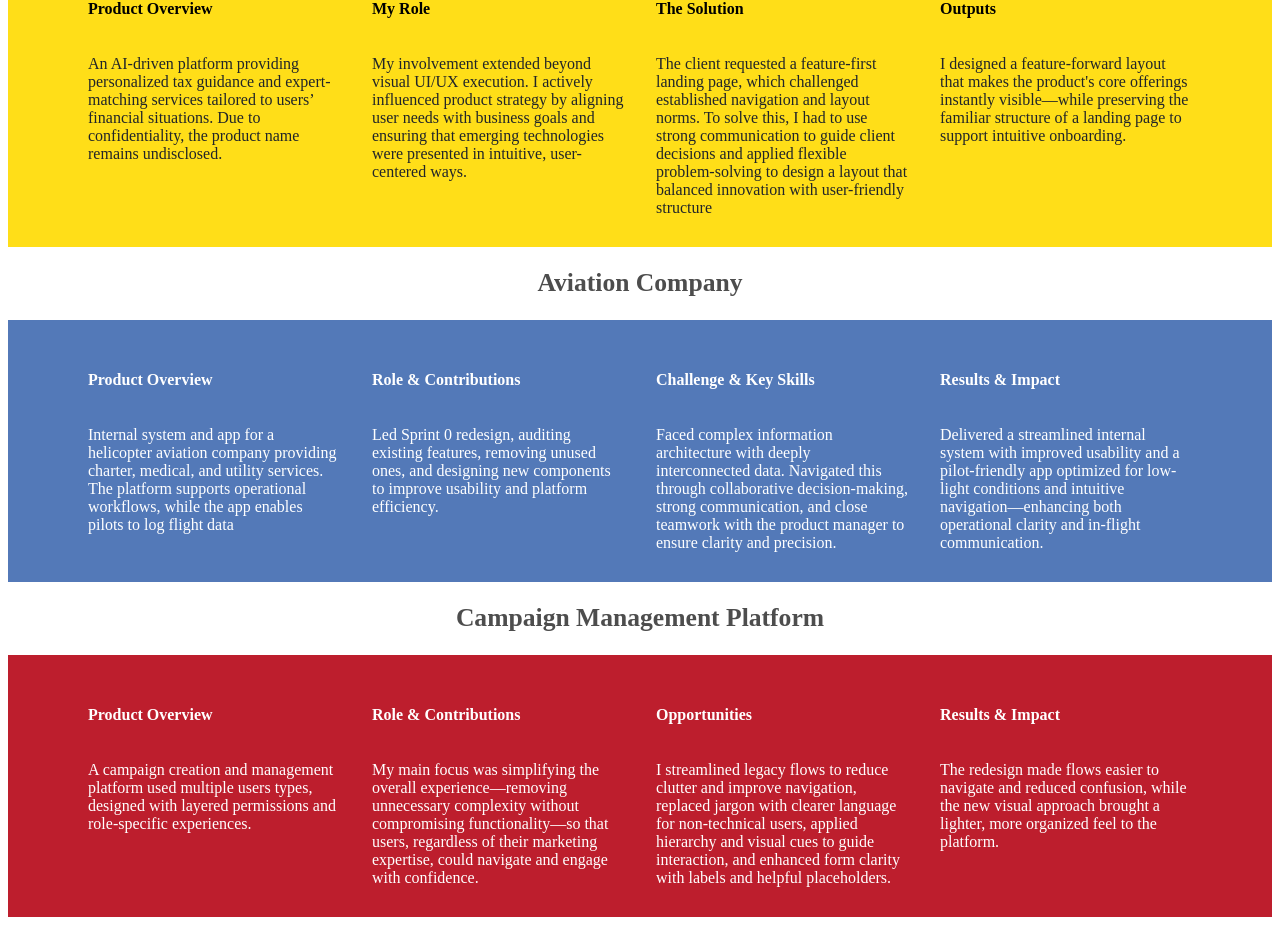
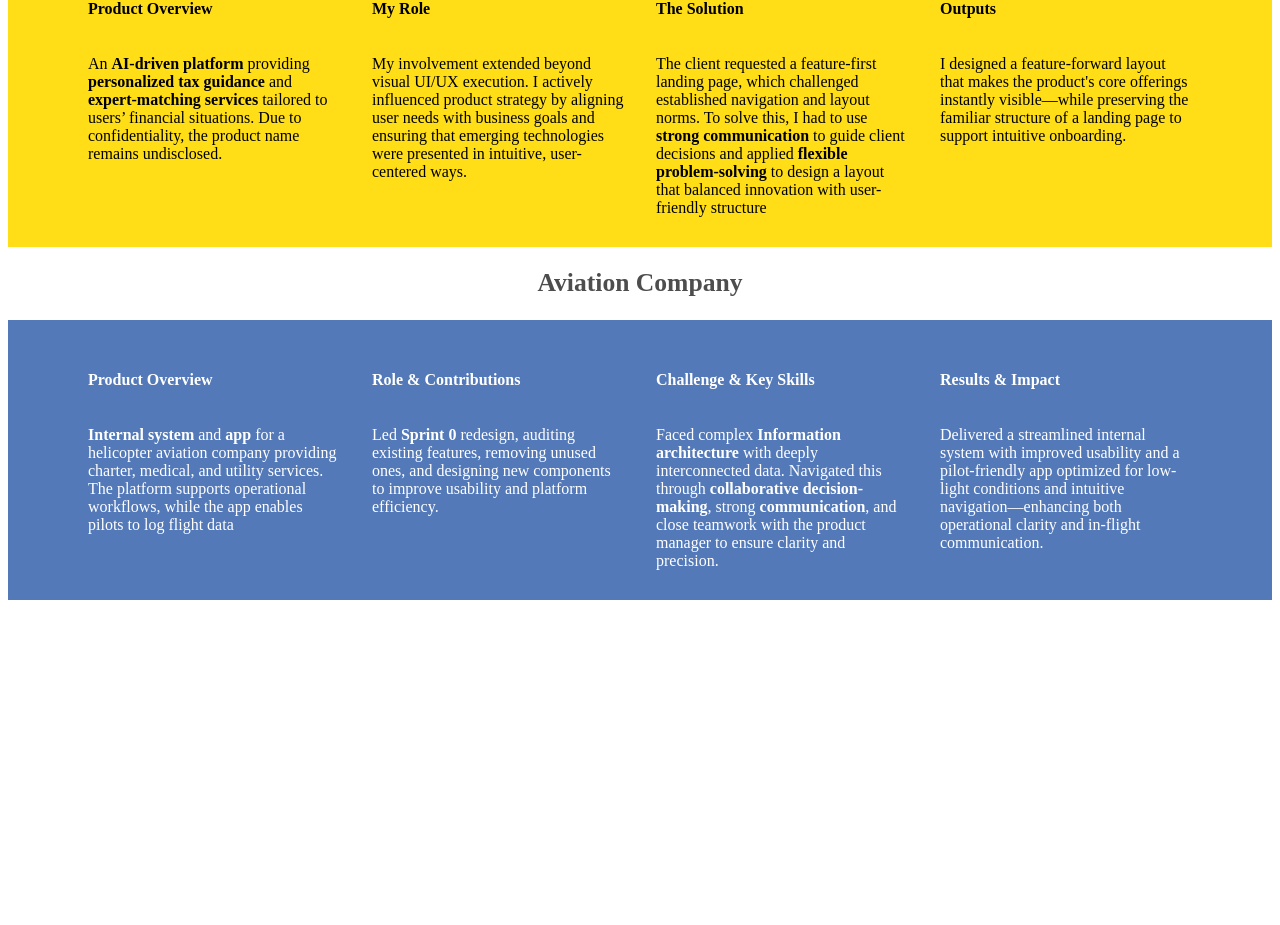
Before and after one commit to luisadeguimaraes/portfolio, a React (Vite) app: page / in a window 1280 px wide. Shown: the part 1115-2040 px from the top of the page. After the commit the page ends 1723 px from the top, so only its background shows below. Built offline with nearby package versions, Linux system fonts and the light colour scheme; a web font is replaced by a local one.

Commit message:
got bolding to work on 2 sections

```diff
--- a/src/SelectedWorkData.ts
+++ b/src/SelectedWorkData.ts
@@ -1,5 +1,5 @@
-// src/data/portfolioData.ts
- const portfolioData = [
+// src/data/SelectedWorkData.ts
+const portfolioData = [
   {
     id: 1,
     title: "AI-Driven Tax Guidance and Expert Matching Platform",
@@ -9,23 +9,41 @@
     descriptions: [
       {
         heading: "Product Overview",
-        paragraph: "An AI-driven platform providing personalized tax guidance and expert-matching services tailored to users’ financial situations. Due to confidentiality, the product name remains undisclosed.",
+        paragraph: [
+          { text: "An " },
+          { text: "AI-driven platform", bold: true },
+          { text: " providing " },
+          { text: "personalized tax guidance", bold: true },
+          { text: " and " },
+          { text: "expert-matching services", bold: true },
+          { text: " tailored to users’ financial situations. Due to confidentiality, the product name remains undisclosed." },
+        ],
       },
       {
         heading: "My Role",
-        paragraph: "My involvement extended beyond visual UI/UX execution. I actively influenced product strategy by aligning user needs with business goals and ensuring that emerging technologies were presented in intuitive, user-centered ways.",
+        paragraph: [
+          { text: "My involvement extended beyond visual UI/UX execution. I actively influenced product strategy by aligning user needs with business goals and ensuring that emerging technologies were presented in intuitive, user-centered ways." }
+        ],
       },
       {
         heading: "The Solution",
-        paragraph: "The client requested a feature-first landing page, which challenged established navigation and layout norms. To solve this, I had to use strong communication to guide client decisions and applied flexible problem-solving to design a layout that balanced innovation with user-friendly structure",
+        paragraph: [
+          { text: "The client requested a feature-first landing page, which challenged established navigation and layout norms. To solve this, I had to use " },
+          { text: "strong communication", bold: true },
+          { text: " to guide client decisions and applied " },
+          { text: "flexible problem-solving", bold: true },
+          { text: " to design a layout that balanced innovation with user-friendly structure" }
+        ],
       },
       {
         heading: "Outputs",
-        paragraph: "I designed a feature-forward layout that makes the product's core offerings instantly visible—while preserving the familiar structure of a landing page to support intuitive onboarding."
-      }
+        paragraph: [
+          { text: "I designed a feature-forward layout that makes the product's core offerings instantly visible—while preserving the familiar structure of a landing page to support intuitive onboarding." }
+        ],
+      },
     ],
   },
-  {
+   {
     id: 2,
     title: "Aviation Company",
     images: ["/path/to/image3.jpg"],
@@ -34,21 +52,39 @@
     descriptions: [
       {
         heading: "Product Overview",
-        paragraph: "Internal system and app for a helicopter aviation company providing charter, medical, and utility services. The platform supports operational workflows, while the app enables pilots to log flight data",
+        paragraph: [
+          { text: "Internal system", bold: true },
+          { text: " and " },
+          { text: "app", bold: true },
+          { text: " for a helicopter aviation company providing charter, medical, and utility services. The platform supports operational workflows, while the app enables pilots to log flight data" },
+        ],
       },
       {
         heading: "Role & Contributions",
-        paragraph: "Led Sprint 0 redesign, auditing existing features, removing unused ones, and designing new components to improve usability and platform efficiency.",
+        paragraph: [
+          { text: "Led " },
+          { text: "Sprint 0", bold: true },
+          { text: " redesign, auditing existing features, removing unused ones, and designing new components to improve usability and platform efficiency." },
+        ],
       },
       {
         heading: "Challenge & Key Skills",
-        paragraph: "Faced complex information architecture with deeply interconnected data. Navigated this through collaborative decision-making, strong communication, and close teamwork with the product manager to ensure clarity and precision.",
+        paragraph: [
+          { text: "Faced complex " },
+          { text: "Information architecture", bold: true },
+          { text: " with deeply interconnected data. Navigated this through " },
+          { text: "collaborative decision-making", bold: true },
+          { text: ", strong " },
+          { text: "communication", bold: true },
+          { text: ", and close teamwork with the product manager to ensure clarity and precision." },
+        ],
       },
       {
         heading: "Results & Impact",
-        paragraph: "Delivered a streamlined internal system with improved usability and a pilot-friendly app optimized for low-light conditions and intuitive navigation—enhancing both operational clarity and in-flight communication.",
+        paragraph: [
+          { text: "Delivered a streamlined internal system with improved usability and a pilot-friendly app optimized for low-light conditions and intuitive navigation—enhancing both operational clarity and in-flight communication." }
+        ],
       },
-
     ],
   },
   {
@@ -60,19 +96,27 @@
     descriptions: [
       {
         heading: "Product Overview",
-        paragraph: "A campaign creation and management platform used multiple users types, designed with layered permissions and role-specific experiences.",
+        paragraph: [
+          { text: "A campaign creation and management platform used multiple users types, designed with layered permissions and role-specific experiences." }
+        ],
       },
       {
         heading: "Role & Contributions",
-        paragraph: "My main focus was simplifying the overall experience—removing unnecessary complexity without compromising functionality—so that users, regardless of their marketing expertise, could navigate and engage with confidence.",
+        paragraph: [
+          { text: "My main focus was simplifying the overall experience—removing unnecessary complexity without compromising functionality—so that users, regardless of their marketing expertise, could navigate and engage with confidence." }
+        ],
       },
       {
         heading: "Opportunities",
-        paragraph: "I streamlined legacy flows to reduce clutter and improve navigation, replaced jargon with clearer language for non-technical users, applied hierarchy and visual cues to guide interaction, and enhanced form clarity with labels and helpful placeholders.",
+        paragraph: [
+          { text: "I streamlined legacy flows to reduce clutter and improve navigation, replaced jargon with clearer language for non-technical users, applied hierarchy and visual cues to guide interaction, and enhanced form clarity with labels and helpful placeholders." }
+        ],
       },
       {
         heading: "Results & Impact",
-        paragraph: "The redesign made flows easier to navigate and reduced confusion, while the new visual approach brought a lighter, more organized feel to the platform. ",
+        paragraph: [
+          { text: "The redesign made flows easier to navigate and reduced confusion, while the new visual approach brought a lighter, more organized feel to the platform. " }
+        ],
       },
     ],
   },
--- a/src/components/SelectedWork/AvaitionExample.tsx
+++ b/src/components/SelectedWork/AvaitionExample.tsx
@@ -1,49 +1,54 @@
-
-// src/components/TaxGuidanceExample.tsx
+// src/components/AviationExamples.tsx
 import styles from "./SelectedWork.module.css";
-// Make sure to use the correct path and file name for your data
 import portfolioData from "../../SelectedWorkData";
 
 
-const AviationExample = () => {
-    // Find the specific data object for this project.
+
+
+const AviationExamples = () => {
+
     const aviationProject = portfolioData.find(project => project.id === 2);
 
-    // Add a check to ensure the data was found before trying to use it.
-    if (!aviationProject) {
+
+      if (!aviationProject) {
         return <div>Project data not found.</div>;
     }
 
     return (
-        <div >
+        <div
+             className={styles.projectItemContainer}>
             <div className={styles.headlineContainer}>
                 <h2 className={styles.sampleWorkHeadline}>
                     {aviationProject.title}
                 </h2>
             </div>
-
-            {/* Map over the images array to display the pictures
-      <div className={styles.imageGallery}>
-        {aviationProject.images.map((imgSrc, index) => (
-          <img key={index} src={imgSrc} alt={`${aviationProject.title} ${index}`} />
-        ))}
-      </div> */}
-
             {/* Map over the descriptions array to display the content */}
-            <div style={{ backgroundColor: aviationProject.backgroundColor }}
-                className={styles.descriptionContainer}>
-
-
+            <div style={{ backgroundColor: aviationProject.backgroundColor }} className={styles.descriptionContainer}>
                 {aviationProject.descriptions.map((desc, index) => (
                     <div key={index} className={styles.descriptionSection}>
-                        <h4 style={{ color: aviationProject.secondaryColor }}  className={styles.descriptionHeading}>{desc.heading}</h4>
-                        <p style={{ color: aviationProject.secondaryColor }} className={styles.descriptionParagraph}>{desc.paragraph}</p>
+                        <h4
+                          style={{ color: aviationProject.secondaryColor }}
+                          className={styles.descriptionHeading}>
+                            {desc.heading}
+                        </h4>
+                        <p
+                          className={styles.descriptionParagraph}
+                          style={{ color: aviationProject.secondaryColor }}
+                        >
+                            {/* This is the new rendering logic for the paragraph */}
+                            {desc.paragraph.map((part, partIndex) =>
+                                part.bold ? (
+                                    <strong key={partIndex}>{part.text}</strong>
+                                ) : (
+                                    <span key={partIndex}>{part.text}</span>
+                                )
+                            )}
+                        </p>
                     </div>
                 ))}
-
             </div>
         </div>
     );
 };
 
-export default AviationExample;
+export default AviationExamples;
--- a/src/components/SelectedWork/SelectedWork.tsx
+++ b/src/components/SelectedWork/SelectedWork.tsx
@@ -1,7 +1,7 @@
 import styles from "./SelectedWork.module.css"
 import TaxGuidanceExample from "./TaxGuidanceExample";
-import AviationExample from "./AvaitionExample";
-import CampaignPlatformExample from "./CampaignPlatformExample";
+import AviationExamples from "./AvaitionExample";
+// import CampaignPlatformExample from "./CampaignPlatformExample";
 
 
 const SelectedWork = () => {
@@ -14,8 +14,8 @@ const SelectedWork = () => {
             <h3 className={styles.selectedWorkP}>Selected Work</h3>
         </div>
         <TaxGuidanceExample/>
-        <AviationExample/>
-        <CampaignPlatformExample/>
+        <AviationExamples/>
+        {/* <CampaignPlatformExample/> */}
 
       </div>
     </div>
--- a/src/components/SelectedWork/TaxGuidanceExample.tsx
+++ b/src/components/SelectedWork/TaxGuidanceExample.tsx
@@ -14,27 +14,36 @@ const TaxGuidanceExample = () => {
     }
 
     return (
-        <div >
+        <div>
             <div className={styles.headlineContainer}>
                 <h2 className={styles.sampleWorkHeadline}>
                     {taxProject.title}
                 </h2>
             </div>
 
-            {/* Map over the images array to display the pictures
-      <div className={styles.imageGallery}>
-        {taxProject.images.map((imgSrc, index) => (
-          <img key={index} src={imgSrc} alt={`${taxProject.title} ${index}`} />
-        ))}
-      </div> */}
-
             {/* Map over the descriptions array to display the content */}
             <div style={{ backgroundColor: taxProject.backgroundColor }}
                 className={styles.descriptionContainer}>
                 {taxProject.descriptions.map((desc, index) => (
                     <div key={index} className={styles.descriptionSection}>
-                        <h4 style={{ color: taxProject.secondaryColor }}  className={styles.descriptionHeading}>{desc.heading}</h4>
-                        <p className={styles.descriptionParagraph}>{desc.paragraph}</p>
+                        <h4
+                          style={{ color: taxProject.secondaryColor }}
+                          className={styles.descriptionHeading}>
+                            {desc.heading}
+                        </h4>
+                        <p
+                          className={styles.descriptionParagraph}
+                          style={{ color: taxProject.secondaryColor }}
+                        >
+                            {/* This is the new rendering logic for the paragraph */}
+                            {desc.paragraph.map((part, partIndex) =>
+                                part.bold ? (
+                                    <strong key={partIndex}>{part.text}</strong>
+                                ) : (
+                                    <span key={partIndex}>{part.text}</span>
+                                )
+                            )}
+                        </p>
                     </div>
                 ))}
             </div>
```
